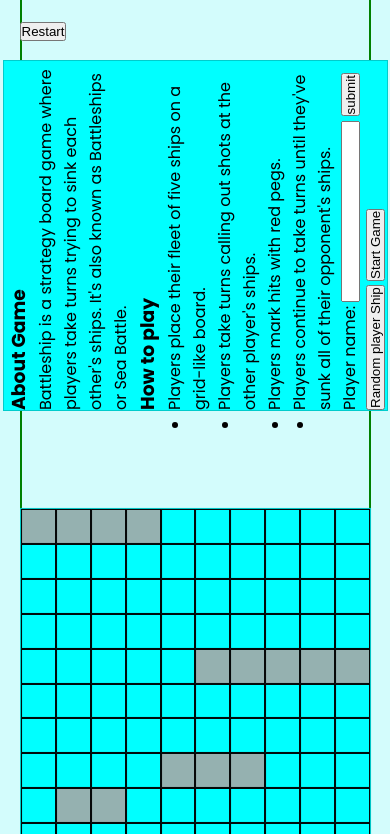
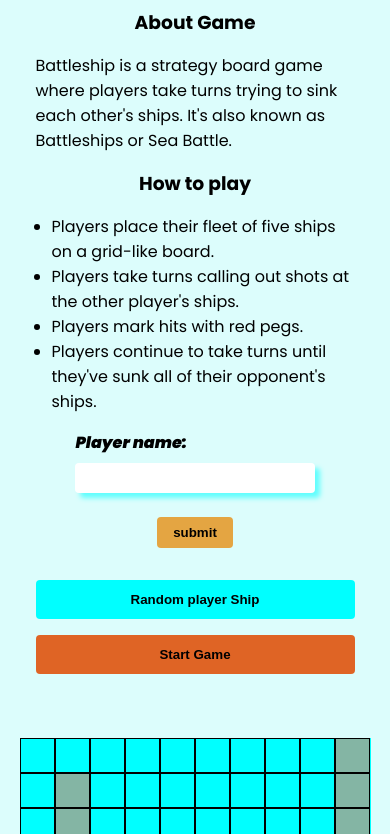
Before and after one commit to Brianojunga/Battle-ship, a website built with webpack: page src/template.html in a window 390 px wide. Shown: the part 108-942 px from the top of the page. Built offline with nearby package versions, Linux system fonts and the light colour scheme.

Commit message:
Complete styles and make the project responsive

```diff
--- a/src/styles.css
+++ b/src/styles.css
@@ -10,30 +10,33 @@ body{
     font-family : Poppins, system-ui;
     width : 90vw;
     justify-items : center;
-    background-color: #bffcfbae;
-    border : 2px solid green;
+    background-color: hsla(179, 91%, 87%, 0.545);
     margin : 0 auto;
+    padding : 1rem 0;
 }
 h1{
-    margin : 2rem 0;
+    margin-bottom : 0.5rem;
     font-size : 2.5rem;
 }
 
 .game-board{
     display : flex;
     flex-wrap : wrap;
-    gap : 5rem;
-    padding-bottom : 2rem;
+    justify-content: center;
+    align-items : center;
+    gap : 10rem;
+    padding-bottom : 1rem;
+    width : 100%;
+    transition: transform 0.5s ease-in-out;
+    position : relative;
 }
 .board{
     width : min(30rem, 90vw);
-    border : 1px solid rgba(0, 0, 0, 0.2);
     background-color : aqua;
     display : flex;
     flex-wrap : wrap;
     height : auto;
     margin : 0 auto;
-    transform : rotate(-90deg)
 }
 
 .cell{
@@ -48,7 +51,7 @@ h1{
 
 
 .cell.ship{
-    background-color: #95b1b0;
+    background-color: #84b5a4;
 }
 
 .cell.hit::after{
@@ -65,3 +68,165 @@ h1{
     background-color: #e4a542;
     border-radius: 50%;
 }
+
+.about{
+    transform : rotateX(0deg);
+    width : min(90vw, 40rem);
+    padding : 1rem;
+    margin-bottom : 0;
+    border : none;
+    background-color : transparent;
+    opacity : 1;
+    transition : opacity 0.5s ease-in-out
+}
+
+.about h3{
+    text-align : center;
+    margin : 1rem;
+}
+.computer-board{
+    transform : translateX(100%);
+   display : none;
+    opacity : 0;
+    transition : transform 0.5s ease-out, opacity 0.5s ease-out;
+}
+
+.player-board{
+    transition :transform 0.5s ease-out
+}
+ul{
+    text-align : left;
+}
+
+li {
+    margin-left : 1rem;
+}
+label{
+    font-style : italic;
+    font-weight : 900;
+    margin-right : 0.5rem;
+    margin-bottom : 0.5rem;
+}
+
+button{
+    padding : 0.5rem 1rem;
+    border : none;
+    background-color: aqua;
+    font-weight : bold;
+    cursor : pointer;
+    border-radius : 4px;
+}
+
+input {
+    height : 30px;
+    border : none;
+    box-shadow :  5px 5px 5px rgba(0, 255, 255, 0.56);
+    border-radius : 4px;
+    padding : 4px;
+    font-weight : bold;
+    color : #e4a542;
+    outline: none;
+    text-align : center;
+}
+
+form button{
+    background-color : #e4a542;
+    margin-left : 2rem;
+}
+.form-btns{
+    width : 100%;
+    margin-top : 1rem;
+}
+
+.btn{
+    margin : 2rem 0;
+    display : flex;
+    justify-content: space-between;
+    width : 100%;
+}
+.btn button{
+    padding : .75rem 1.5rem;
+}
+
+.btn button:last-child{
+    background-color: #e05008e1;
+    margin-right : 3rem;
+}
+
+.game-win{
+    text-align : center;
+    margin-bottom : 1rem;
+    display : none;
+}
+
+.update-hit-miss{
+    text-align : center;
+    color : #a93800;
+}
+body.playGame .computer-board{
+    display : flex;
+    opacity : 1;
+    transform: translateX(0rem);
+}
+body.playGame .about{
+    opacity : 0;
+    transform : translateX(-200%);
+    position : absolute;
+}
+body.playGame .game-board {
+    transform: translateX(0rem);
+}
+.player-board-details{
+    background : hsla(180, 100%, 97%, 0.896);
+    width : 100%;
+    border : none;
+    outline : none;
+    font-style : italic;
+    font-size : 0.75rem;
+}
+
+.restart{
+    position : absolute;
+    top : 80px;
+    background-color : #e05008e1;
+    display : none;
+}
+
+body.playGame .game-win{
+    display : block;
+}
+::-webkit-scrollbar{
+    width : 8px;
+}
+::-webkit-scrollbar-thumb{
+    background-color : rgba(0, 255, 255, 0.897);
+}
+@media (max-width : 500px){
+    form {
+        display : flex;
+        flex-direction: column;
+        width : auto;
+        width : 75%;
+        justify-content : center;
+        margin : 0 auto;
+    }
+    form button{
+        margin : 1.5rem auto 0 auto;
+    }
+    .btn{
+        width : 100%;
+        flex-direction : column;
+        gap : 1rem;
+        margin-bottom : 0;
+    }
+
+    .btn button{
+        width : 100%;
+    }
+}
+
+@media (max-width : 1000px){
+    .game-board{
+        gap : 3rem;
+    }
+}
```
